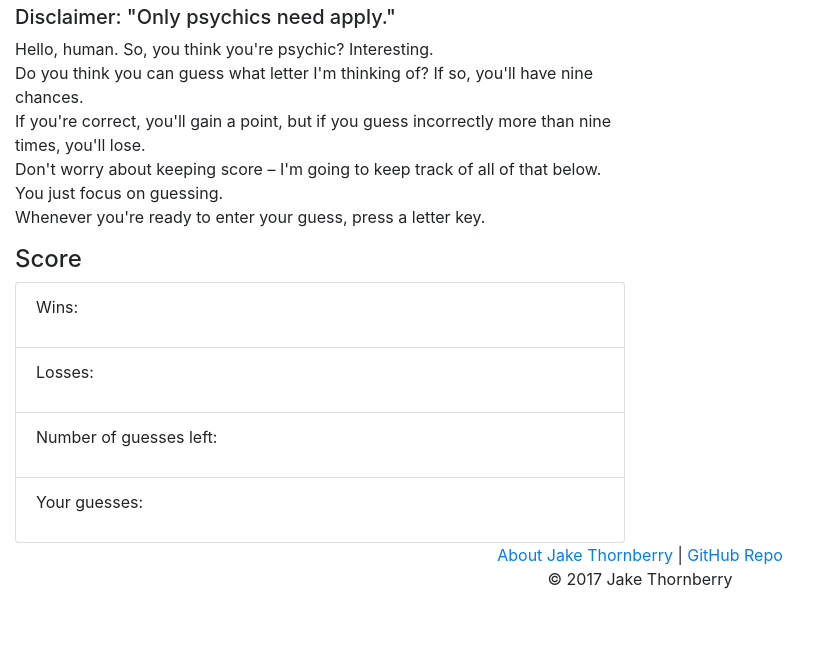
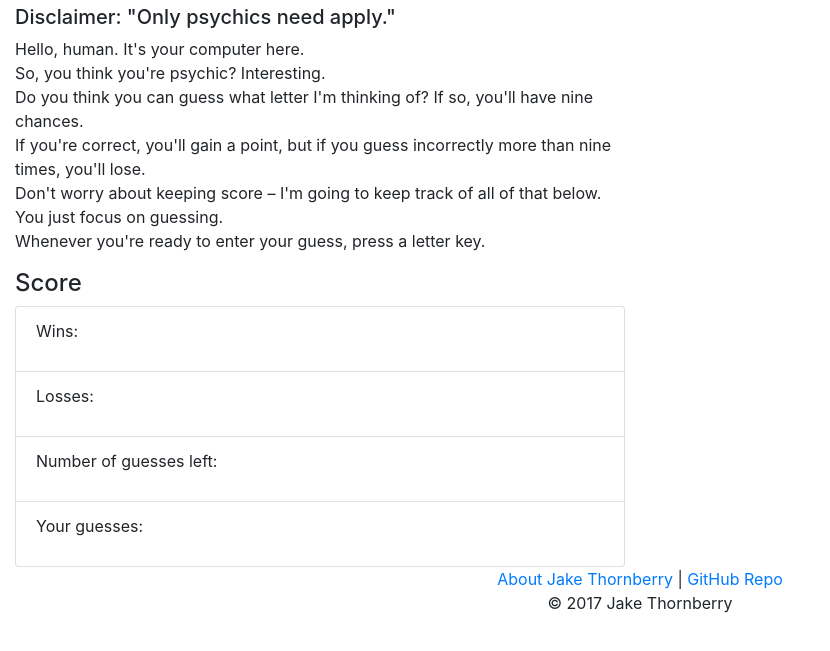
Before and after one commit to wjthornberry/Psychic-Game, a plain HTML site: page index.html in a window 1280 px wide. Shown: the part 51-702 px from the top of the page, without its empty margins (0-830 px from the left). Drawn offline with nearby package versions, Linux system fonts and the light colour scheme.

Commit message:
Update main p text

```diff
--- a/index.html
+++ b/index.html
@@ -18,7 +18,9 @@
 			</header>
 			<div class="instructions">
 	          	<h5>Disclaimer: "Only psychics need apply."</h5>
-				<p>Hello, human. So, you think you're psychic? Interesting.
+				<p>Hello, human. It's your computer here.
+				<br>
+				So, you think you're psychic? Interesting.
 				<br>Do you think you can guess what letter I'm thinking of? If so, you'll have nine chances.
 				<br>
 				If you're correct, you'll gain a point, but if you guess incorrectly more than nine times, you'll lose.
```
